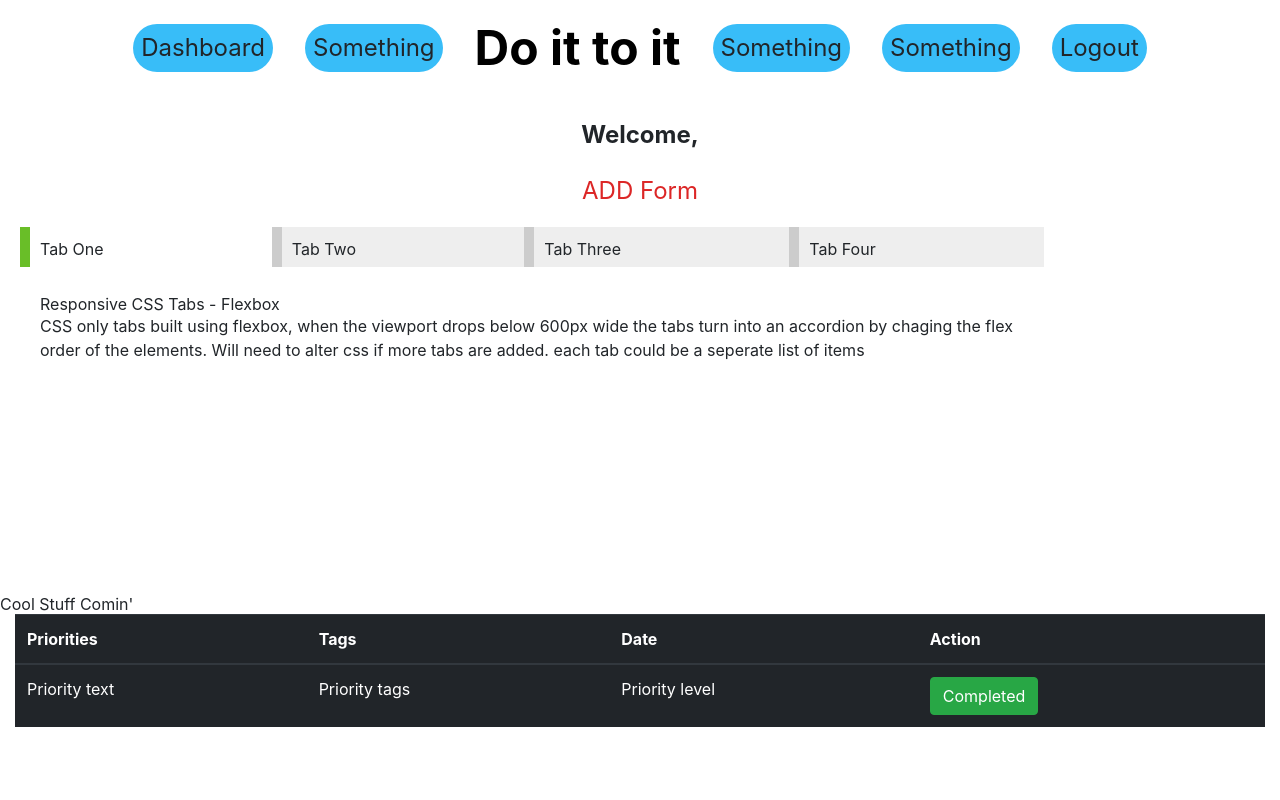
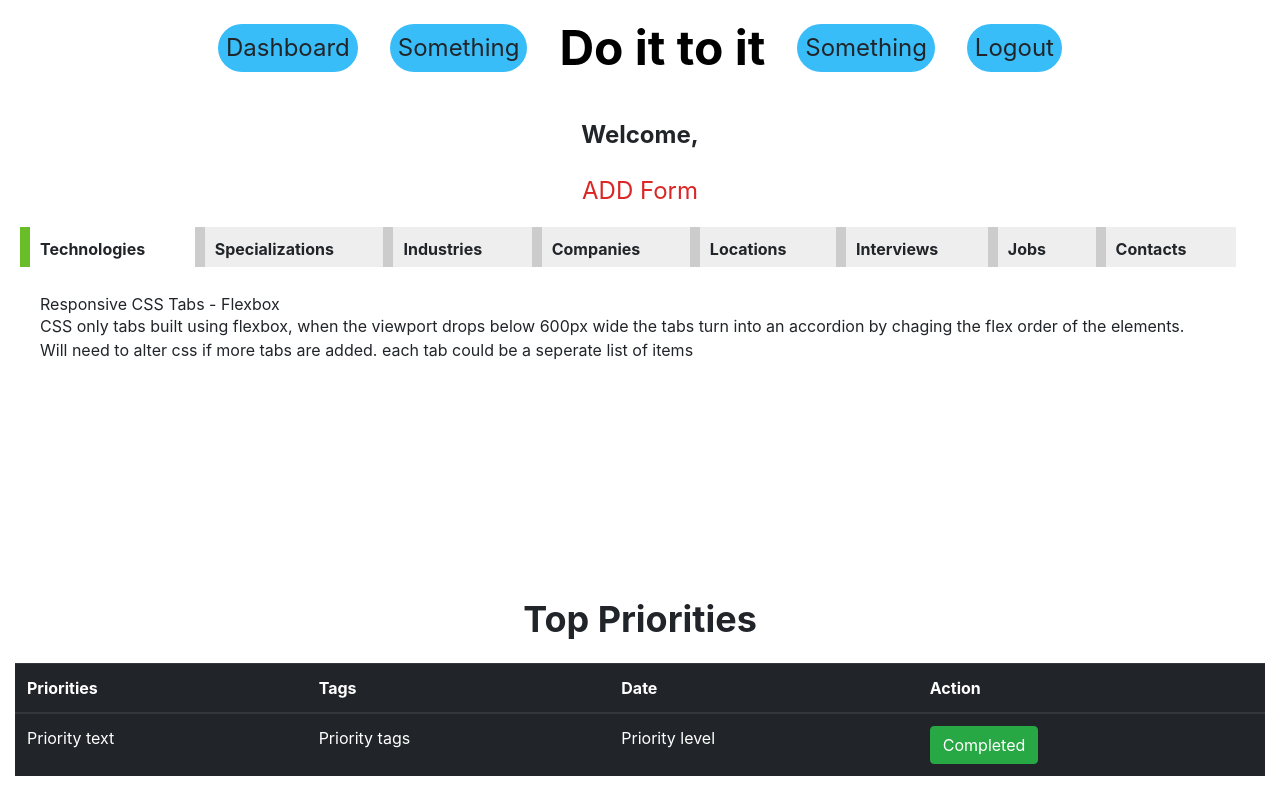
Before and after one commit to lhodina/do-it-to-it, a Flask app: page /dashboard in a window 1280 px wide. Run offline with Flask 3, Linux system fonts and the light colour scheme; the visitor is signed in with stand-in values (Sample User, id 1); data that the repository does not hold is empty; some libraries are stand-ins or nearby versions.

Commit message:
changes to tabs text

```diff
--- a/flask_app/static/css/style.css
+++ b/flask_app/static/css/style.css
@@ -14,7 +14,7 @@ body {
 
 .worko-tabs {
     margin: 20px;
-  	width: 80%;
+  	width: 95%;
 
     .state{
       position: absolute;
@@ -59,7 +59,11 @@ body {
 #tab-one:checked ~ .tabs #tab-one-label,
 #tab-two:checked ~ .tabs #tab-two-label,
 #tab-three:checked ~ .tabs #tab-three-label,
-#tab-four:checked ~ .tabs #tab-four-label{
+#tab-four:checked ~ .tabs #tab-four-label,
+#tab-five:checked ~ .tabs #tab-five-label,
+#tab-six:checked ~ .tabs #tab-six-label,
+#tab-seven:checked ~ .tabs #tab-seven-label,
+#tab-eight:checked ~ .tabs #tab-eight-label{
     background-color: #fff;
     cursor: default;
     border-left-color: #69be28;
@@ -68,7 +72,11 @@ body {
 #tab-one:checked ~ .tabs #tab-one-panel,
 #tab-two:checked ~ .tabs #tab-two-panel,
 #tab-three:checked ~ .tabs #tab-three-panel,
-#tab-four:checked ~ .tabs #tab-four-panel{
+#tab-four:checked ~ .tabs #tab-four-panel,
+#tab-five:checked ~ .tabs #tab-five-panel,
+#tab-six:checked ~ .tabs #tab-six-panel,
+#tab-seven:checked ~ .tabs #tab-seven-panel,
+#tab-eight:checked ~ .tabs #tab-eight-panel{
     display: block;
 }
 
@@ -89,23 +97,39 @@ body {
     #tab-two-label{order: 3;}
     #tab-three-label{order: 5;};
     #tab-four-label{order: 7;};
+    #tab-five-label{order: 9;};
+    #tab-six-label{order: 11;};
+    #tab-seven-label{order: 13;};
+    #tab-eight-label{order: 15;};
     #tab-one-panel{order: 2;}
     #tab-two-panel{order: 4;}
     #tab-three-panel{order: 6;}
     #tab-four-panel{ order: 8;}
+    #tab-five-panel{order: 10;}
+    #tab-six-panel{order: 12;}
+    #tab-seven-panel{order: 14;}
+    #tab-eight-panel{order: 16;}
   }
 
     #tab-one:checked ~ .tabs #tab-one-label,
     #tab-two:checked ~ .tabs #tab-two-label,
     #tab-three:checked ~ .tabs #tab-three-label,
-    #tab-four:checked ~ .tabs #tab-four-label{
+    #tab-four:checked ~ .tabs #tab-four-label,
+    #tab-five:checked ~ .tabs #tab-five-label,
+    #tab-six:checked ~ .tabs #tab-six-label,
+    #tab-seven:checked ~ .tabs #tab-seven-label,
+    #tab-eight:checked ~ .tabs #tab-eight-label{
       border-bottom: none;
     }
 
   #tab-one:checked ~ .tabs #tab-one-panel,
   #tab-two:checked ~ .tabs #tab-two-panel,
   #tab-three:checked ~ .tabs #tab-three-panel,
-  #tab-four:checked ~ .tabs #tab-four-panel{
+  #tab-four:checked ~ .tabs #tab-four-panel
+  #tab-five:checked ~ .tabs #tab-five-panel,
+  #tab-six:checked ~ .tabs #tab-six-panel,
+  #tab-seven:checked ~ .tabs #tab-seven-panel,
+  #tab-eight:checked ~ .tabs #tab-eight-panel{
     border-bottom: 1px solid #ccc;
   }
 }
--- a/flask_app/templates/dashboard.html
+++ b/flask_app/templates/dashboard.html
@@ -23,18 +23,15 @@
                     Do it to it
                 </div>
                 <li class='text-2xl p-2 mx-3 bg-sky-400 rounded-full hover:rounded-full hover:border-2 hover:border-[#00a6be]'>
-                    <a href="/menu">Something</a>
-                </li>
-                <li class='text-2xl p-2 mx-3 bg-sky-400 rounded-full hover:rounded-full hover:border-2 hover:border-[#00a6be]'>
                     <a href="/location">Something</a>
                 </li>
                 <li class='text-2xl p-2 mx-3 bg-sky-400 rounded-full hover:rounded-full hover:border-2 hover:border-[#00a6be]'>
                     <a href="/logout">Logout</a>
                 </li>
             </ul>
-
     </div>
     <span class="flex justify-center text-2xl font-bold m-4">Welcome, {{ session['current_user']['first_name'] }}</span>
+
     <div class="flex justify-center">
         <h1 class="text-red-600 text-2xl">ADD Form</h1>
     </div>
@@ -44,12 +41,20 @@
         <input class="state" type="radio" title="tab-two" name="tabs-state" id="tab-two" />
         <input class="state" type="radio" title="tab-three" name="tabs-state" id="tab-three" />
         <input class="state" type="radio" title="tab-four" name="tabs-state" id="tab-four" />
+        <input class="state" type="radio" title="tab-five" name="tabs-state" id="tab-five" />
+        <input class="state" type="radio" title="tab-six" name="tabs-state" id="tab-six" />
+        <input class="state" type="radio" title="tab-seven" name="tabs-state" id="tab-seven" />
+        <input class="state" type="radio" title="tab-eight" name="tabs-state" id="tab-eight" />
 
         <div class="tabs flex-tabs">
-            <label for="tab-one" id="tab-one-label" class="tab">Tab One</label>
-            <label for="tab-two" id="tab-two-label" class="tab">Tab Two</label>
-            <label for="tab-three" id="tab-three-label" class="tab">Tab Three</label>
-            <label for="tab-four" id="tab-four-label" class="tab">Tab Four</label>
+            <label for="tab-one" id="tab-one-label" class="tab font-bold">Technologies</label>
+            <label for="tab-two" id="tab-two-label" class="tab font-bold">Specializations</label>
+            <label for="tab-three" id="tab-three-label" class="tab font-bold">Industries</label>
+            <label for="tab-four" id="tab-four-label" class="tab font-bold">Companies</label>
+            <label for="tab-five" id="tab-five-label" class="tab font-bold">Locations</label>
+            <label for="tab-six" id="tab-six-label" class="tab font-bold">Interviews</label>
+            <label for="tab-seven" id="tab-seven-label" class="tab font-bold">Jobs</label>
+            <label for="tab-eight" id="tab-eight-label" class="tab font-bold">Contacts</label>
 
 
             <div id="tab-one-panel" class="panel active">
@@ -65,12 +70,25 @@
             <div id="tab-four-panel" class="panel">
                 Tab four content
             </div>
+            <div id="tab-five-panel" class="panel">
+                Tab five content
+            </div>
+            <div id="tab-six-panel" class="panel">
+                Tab six content
+            </div>
+            <div id="tab-seven-panel" class="panel">
+                Tab seven content
+            </div>
+            <div id="tab-eight-panel" class="panel">
+                Tab eight content
+            </div>
         </div>
+    </div>
 
+    <div class="outer-container flex justify-center m-4">
+        <h2 class="text-4xl font-bold">Top Priorities</h2>
     </div>
-    <div class="outer-container">
-        <h2>Cool Stuff Comin'</h2>
-    </div>
+
     <div class="container">
         <table class="table table-hover col dashboard-style table-dark">
             <thead>
```
